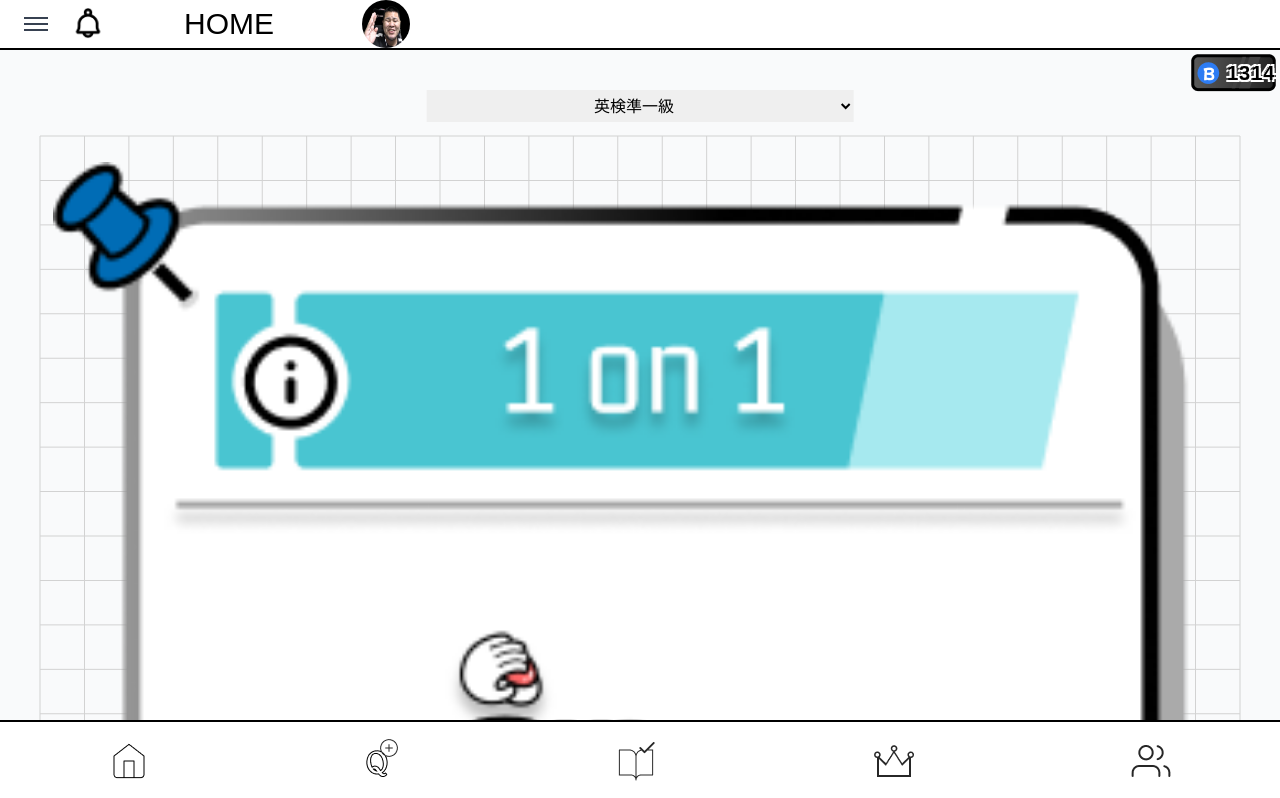
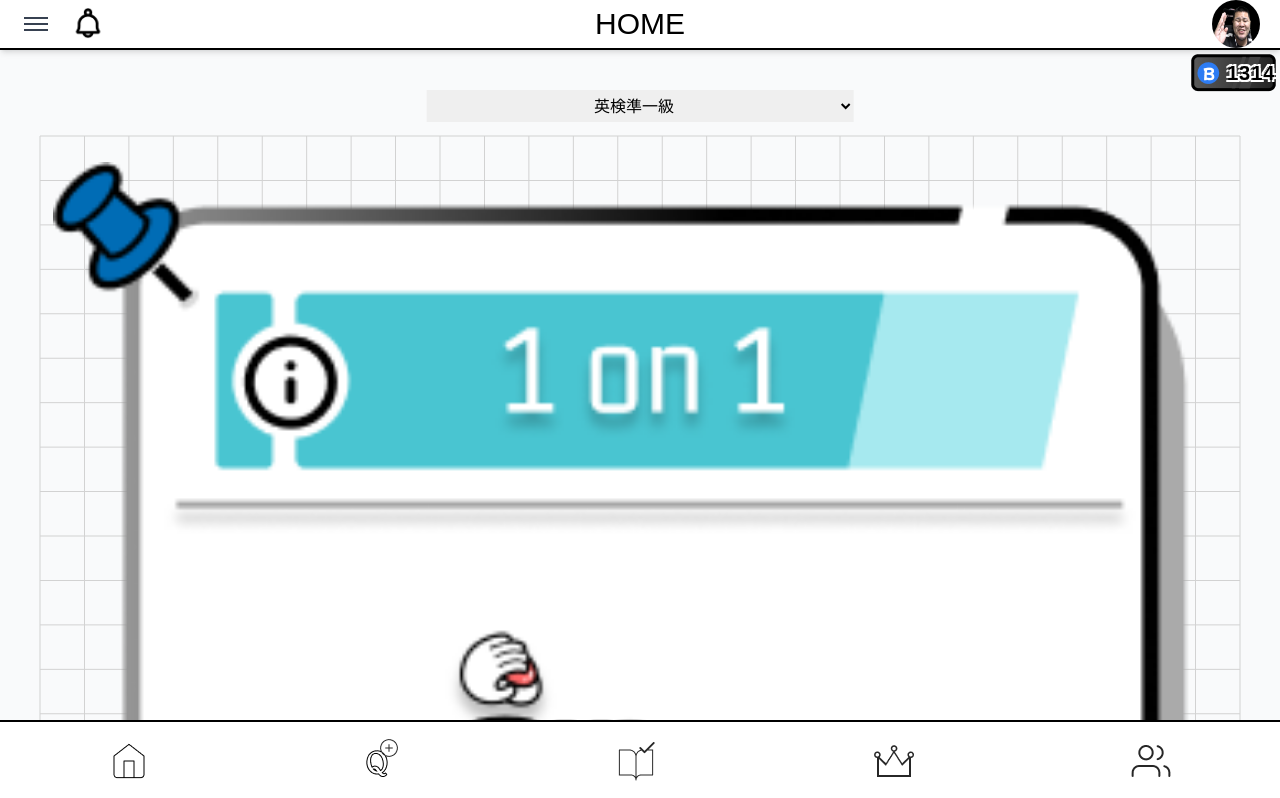
Before and after one commit to Kazu-1024/kazuyoshi-temp-, a React (Create React App) app: page / in a window 1280 px wide. Shown: the top 798 px of the page. Built offline with nearby package versions, Linux system fonts and the light colour scheme; the HTML template or start-up script is replaced by a standard one.

Commit message:
headerスタイルの調整

```diff
--- a/src/App.js
+++ b/src/App.js
@@ -28,7 +28,7 @@ function App() {
       <>
         <div className="flex flex-col min-h-screen h-screen">
           {!hideHeaderPaths.includes(location.pathname) && (
-            <header className="h-32 border-b-2 border-black flex items-center shadow-md">
+            <header className="h-32 border-b-2 border-black flex items-center shadow-md relative">
               <Header />
             </header>
           )}
--- a/src/components/layout/Header.jsx
+++ b/src/components/layout/Header.jsx
@@ -7,15 +7,12 @@ const Header = () => {
   const [rate, setRate] = useState(1500)
   return (
     <>
-      <HamburgerMenu />
-      <Notifications />
-      <div className='mx-20 font-jaro text-3xl'>HOME</div>
-      {/* <span className="material-icons">notifications</span> */}
-      <div className="">
-        <div className="flex flex-col">
-        </div>
-        <img src={MTH} alt="" className="rounded-full h-12 w-12 ml-2 mr-4" />
+      <div className="flex items-center">
+        <HamburgerMenu />
+        <Notifications />
       </div>
+      <div className='absolute inset-0 flex items-center justify-center font-jaro text-3xl'>HOME</div>
+      <img src={MTH} alt="" className="rounded-full h-12 w-12 ml-auto mr-5" />
     </>
   )
 }
```
